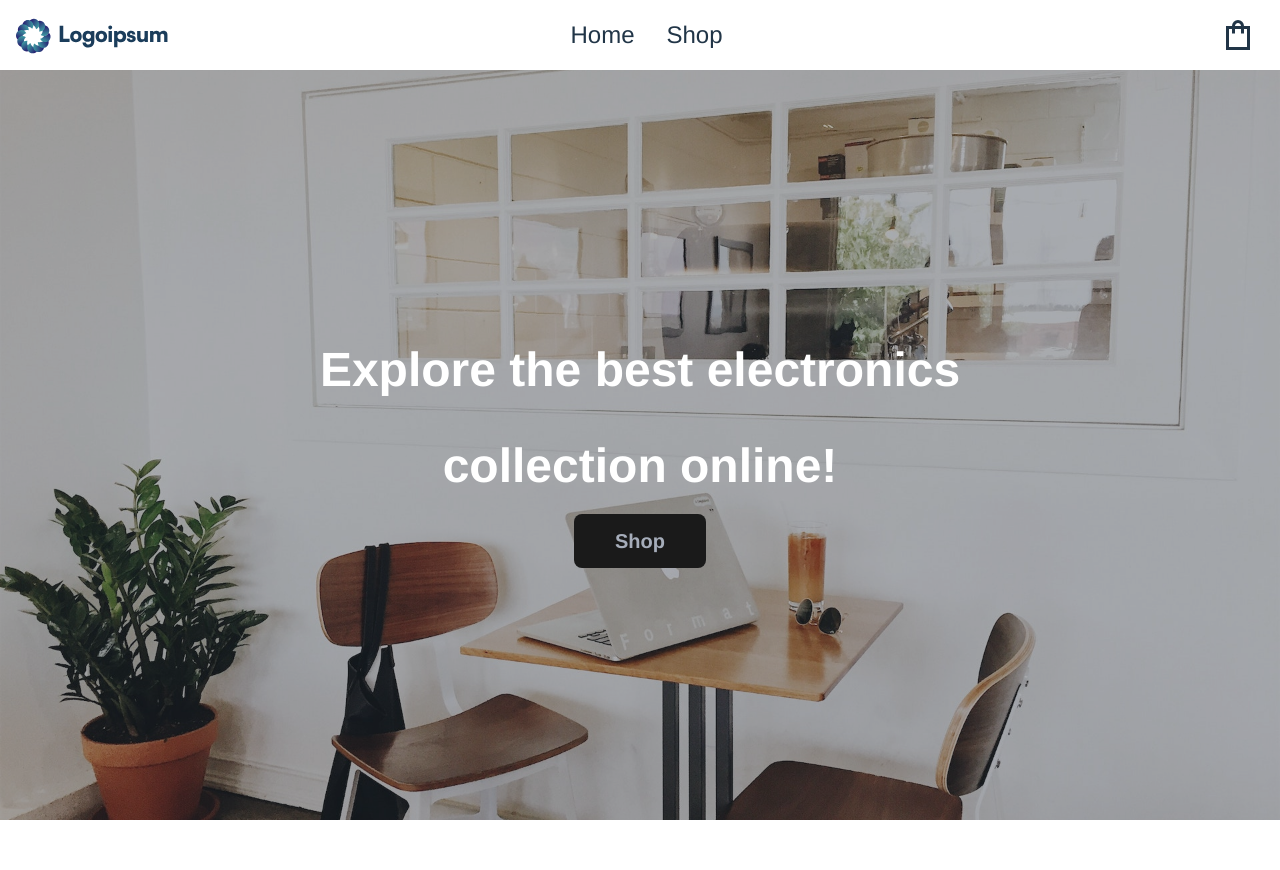
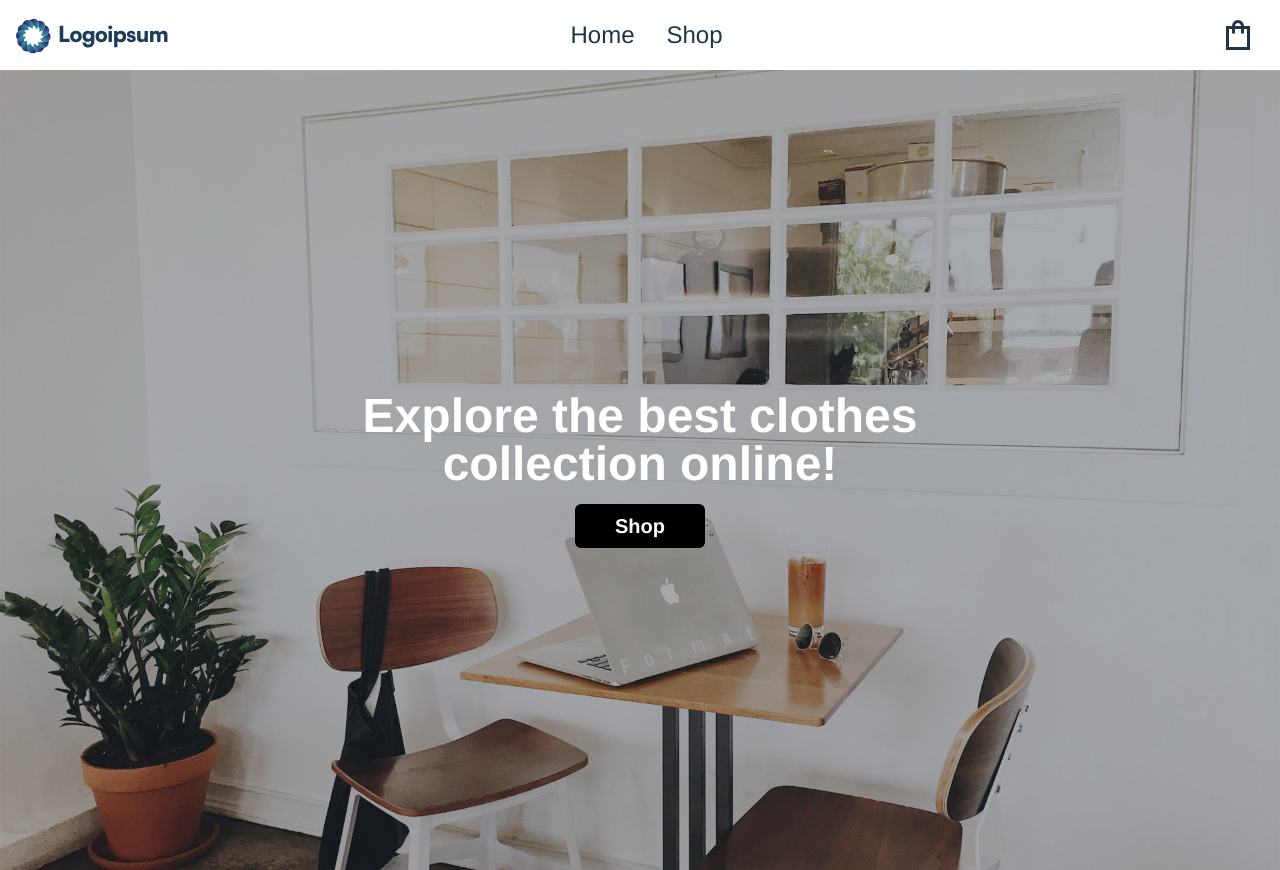
Before and after one commit to AGN907/shopping-cart, a React (Vite) app: page / in a window 1280 px wide. Before the commit the page ends 820 px from the top, so only its background shows below. Built offline with nearby package versions, Linux system fonts and the light colour scheme.

Commit message:
format and change button to link

```diff
--- a/src/components/Hero.jsx
+++ b/src/components/Hero.jsx
@@ -1,15 +1,23 @@
+import { Link } from "react-router-dom";
 
 export default function Hero() {
-    return (
-        <div className="grid place-items-center bg-[url('/src/assets/hero.jpg')] bg-no-repeat bg-cover bg-center min-h-[30rem] h-[750px] ">
-            <div className='row-start-1 col-start-1 w-full h-full opacity-60 bg-[#2a323c99]'></div>
-            <div className="flex items-center justify-center max-w-3xl gap-4 row-start-1 col-start-1 opacity-100 text-[#a6adba] z-0 ">
-                <div className='flex flex-col items-center'>
-                    <h1 className='text-5xl text-white font-bold text-center leading-loose'>Explore the best electronics collection online!</h1>
+  return (
+    <div className="grid h-[100vh] min-h-[30rem] place-items-center bg-[url('/src/assets/hero.jpg')] bg-cover bg-center bg-no-repeat ">
+      <div className="col-start-1 row-start-1 h-full w-full bg-[#2a323c99] opacity-60"></div>
+      <div className="z-0 col-start-1 row-start-1 flex max-w-3xl items-center justify-center gap-4 text-[#a6adba] opacity-100 ">
+        <div className="flex flex-col items-center gap-4">
+          <h1 className="text-center text-3xl font-bold leading-loose text-white sm:text-4xl lg:text-5xl">
+            Explore the best clothes collection online!
+          </h1>
 
-                <button className='text-xl font-semibold px-10'>Shop</button>
-                </div>
-            </div>
+          <Link
+            to="shop/products"
+            className="rounded-md bg-black px-10 py-2 text-xl font-semibold text-white hover:opacity-80"
+          >
+            Shop
+          </Link>
         </div>
-    )
+      </div>
+    </div>
+  );
 }
```
